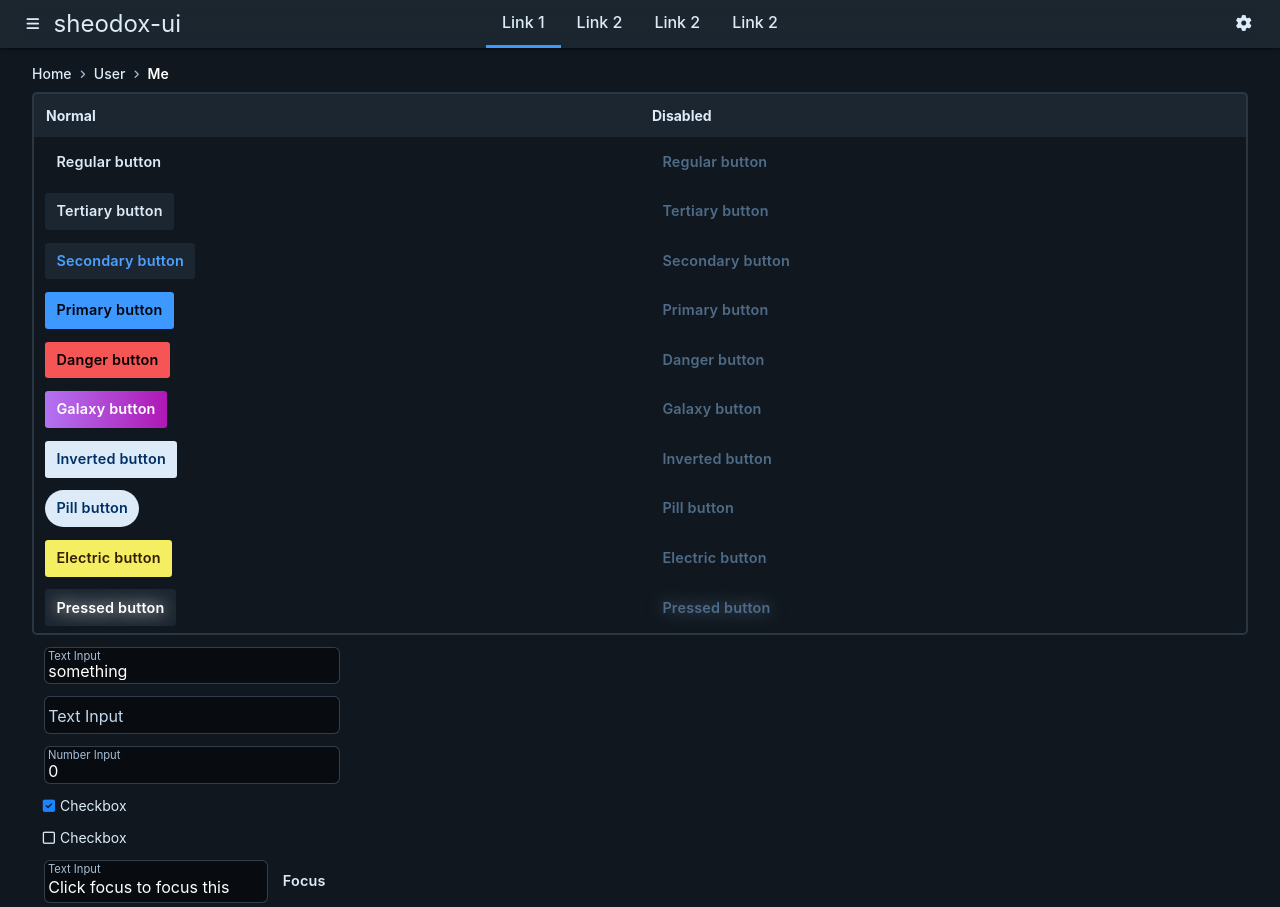
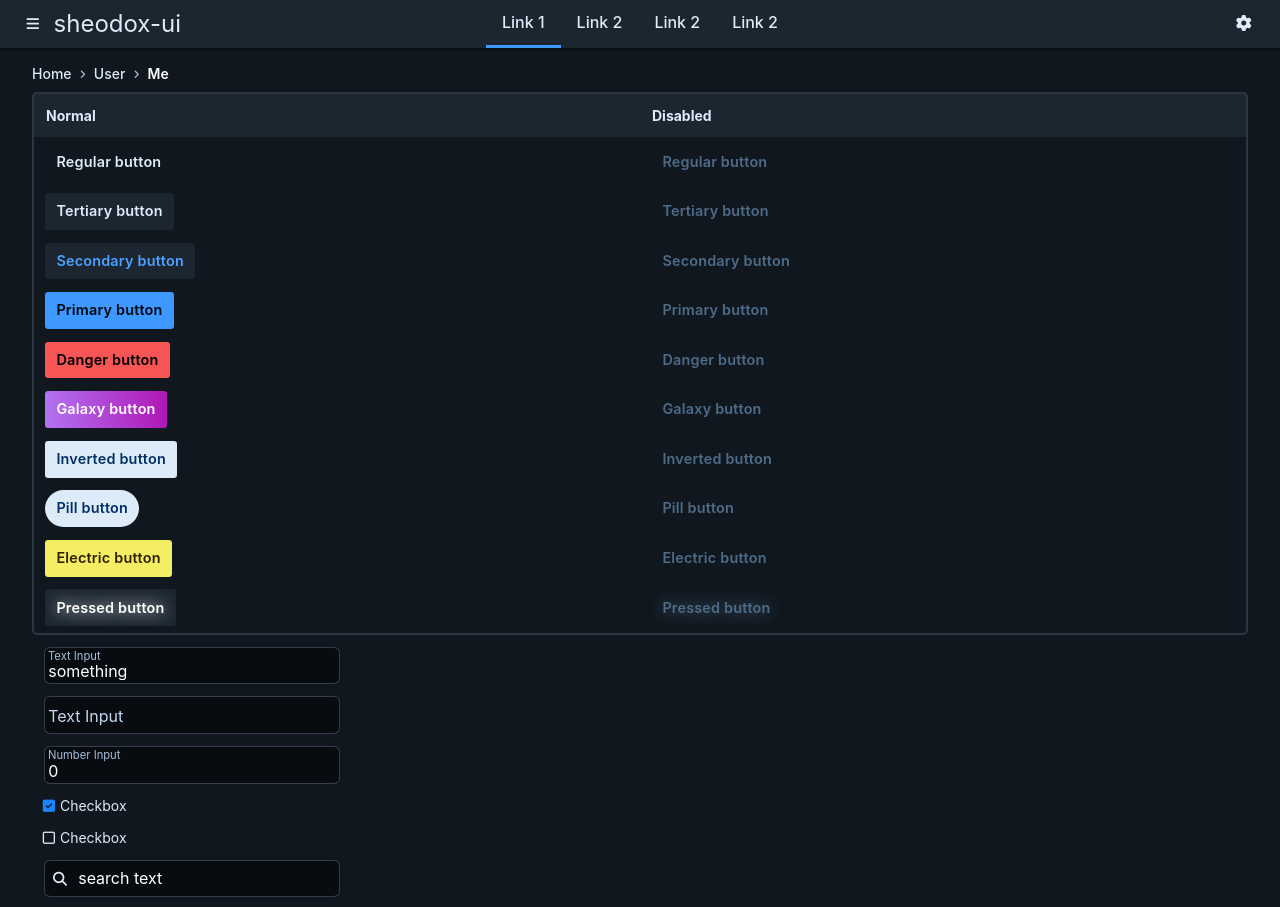
Before and after one commit to sheodox/sheodox-ui, a SvelteKit app: page / in a window 1280 px wide. Shown: the top 907 px of the page. Built offline with nearby package versions, Linux system fonts and the light colour scheme.

Commit message:
Added a search field component
This is just an input with an icon in front of it, but like with TextInput it makes it look like the entire icon group is the field.

```diff
--- a/package.json
+++ b/package.json
@@ -1,6 +1,6 @@
 {
   "name": "sheodox-ui",
-  "version": "0.19.8",
+  "version": "0.19.9",
   "description": "Common UI for my projects.",
   "type": "module",
   "scripts": {
--- /dev/null
+++ b/src/lib/Search.svelte
@@ -0,0 +1,42 @@
+<style lang="scss">
+	.input-group {
+		background: var(--sx-input-bg);
+	}
+	.focused {
+		outline: 2px solid var(--sx-input-focus-color);
+	}
+	input {
+		outline: none !important;
+		border: none !important;
+		background: transparent !important;
+		transition: opacity 0.2s;
+		width: 100%;
+	}
+</style>
+
+<!-- svelte-ignore a11y-click-events-have-key-events -->
+<div class="input-group f-row search-{size}" on:click={() => input?.focus()} class:focused>
+	<span class={sizeLarge ? 'm-3' : 'm-2'}>
+		<Icon icon="magnifying-glass" variant="icon-only" />
+	</span>
+	<input
+		bind:value
+		aria-label={label}
+		bind:this={input}
+		on:focus={() => (focused = true)}
+		on:blur={() => (focused = false)}
+	/>
+</div>
+
+<script lang="ts">
+	import Icon from './Icon.svelte';
+
+	export let value = '';
+	export let label = 'Search';
+	export let size: 'normal' | 'large' = 'normal';
+
+	$: sizeLarge = size === 'large';
+
+	let input: HTMLInputElement;
+	let focused = false;
+</script>
--- a/src/lib/index.ts
+++ b/src/lib/index.ts
@@ -29,6 +29,7 @@ import TabList from './TabList.svelte';
 import Tab from './Tab.svelte';
 import Modals from './Modals.svelte';
 import Sidebar from './Sidebar.svelte';
+import Search from './Search.svelte';
 import SheodoxUIStyles from './SheodoxUIStyles.svelte';
 import Fieldset from './Fieldset.svelte';
 import Pagination from './Pagination.svelte';
@@ -56,6 +57,7 @@ export {
 	TextInput,
 	SheodoxUIStyles,
 	Sidebar,
+	Search,
 	Pagination,
 	TabList,
 	Tab,
--- a/src/routes/(app)/+page.svelte
+++ b/src/routes/(app)/+page.svelte
@@ -63,6 +63,8 @@
 	<TextInput value="0" type="number">Number Input</TextInput>
 	<Checkbox checked={true}>Checkbox</Checkbox>
 	<Checkbox checked={false}>Checkbox</Checkbox>
+	<Search value="search text" />
+	<Search value="search text" size="large" />
 
 	<div class="f-row">
 		<TextInput value="Click focus to focus this" name="adsf" bind:inputElement>Text Input</TextInput>
@@ -84,7 +86,7 @@
 <br />
 
 <script lang="ts">
-	import { TextInput, Checkbox, ripple, Breadcrumbs } from '$lib';
+	import { TextInput, Checkbox, ripple, Breadcrumbs, Search } from '$lib';
 
 	let showAutoFocus = false,
 		showTable = true;
```
Also changed, not shown: 1 other file (tests, documents, lock files or other folders).
